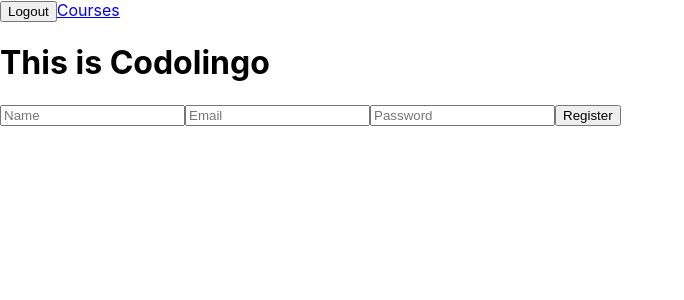
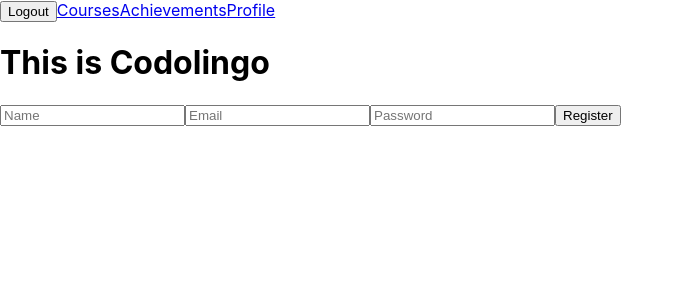
Before and after one commit to LukisKhan/Codolingo, a React (Create React App) app in the folder client/: page /#/register in a window 1280 px wide. Shown: the top 300 px of the page, without its empty margins (0-684 px from the left). Built offline with nearby package versions, Linux system fonts and the light colour scheme; no server answers; sample sign-in values are in the browser's storage.

Commit message:
Add routing refactor to prevent history push errors

```diff
--- a/client/src/components/auth/Login.js
+++ b/client/src/components/auth/Login.js
@@ -1,7 +1,7 @@
 import React, { Component } from "react";
 import { Mutation } from "react-apollo";
 import { LOGIN_USER } from '../../graphql/mutations';
-
+import { withRouter } from 'react-router-dom';
 
 class Login extends Component {
     constructor(props) {
@@ -70,4 +70,4 @@
 }
 
 
-export default Login;
+export default withRouter(Login);
--- a/client/src/components/nav/DashboardNav.js
+++ b/client/src/components/nav/DashboardNav.js
@@ -1,5 +1,5 @@
 import React from 'react';
-import { Link } from "react-router-dom";
+import { Link, withRouter } from "react-router-dom";
 
 // import Register from '../auth/Register';
 
@@ -48,4 +48,4 @@
     )
 }
 
-export default DashboardNav;
+export default withRouter(DashboardNav);
--- a/client/src/components/nav/SplashNav.js
+++ b/client/src/components/nav/SplashNav.js
@@ -1,5 +1,5 @@
 import React from 'react';
-import { Link } from "react-router-dom";
+import { Link, withRouter } from "react-router-dom";
 
 // import Register from '../auth/Register';
 
@@ -28,6 +28,8 @@
                         Logout
                       </button>
                       <Link to="/courses">Courses</Link>
+                      <Link to="/courses">Achievements</Link>
+                      <Link to="/courses">Profile</Link>
                     </div>
                   );
                 } else {
@@ -47,4 +49,4 @@
   )
 }
 
-export default SplashNav;
+export default withRouter(SplashNav);
```
